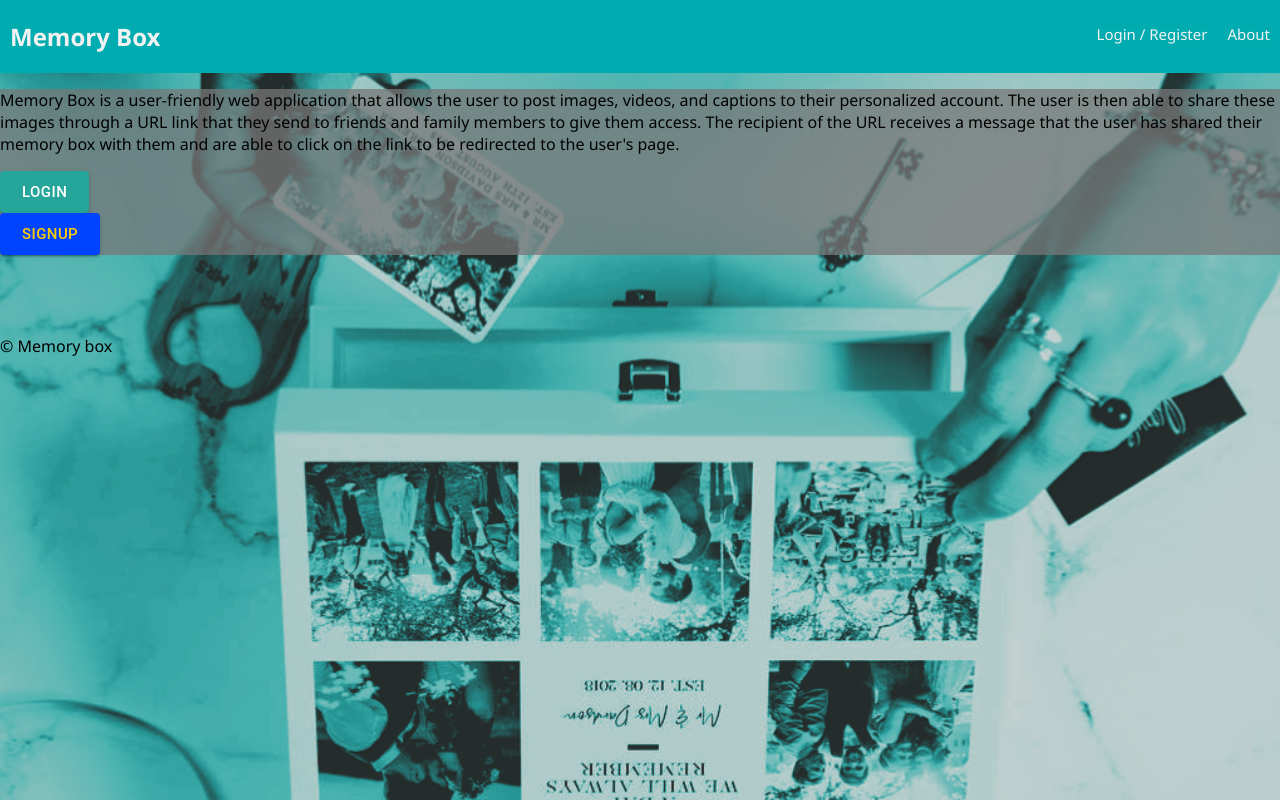
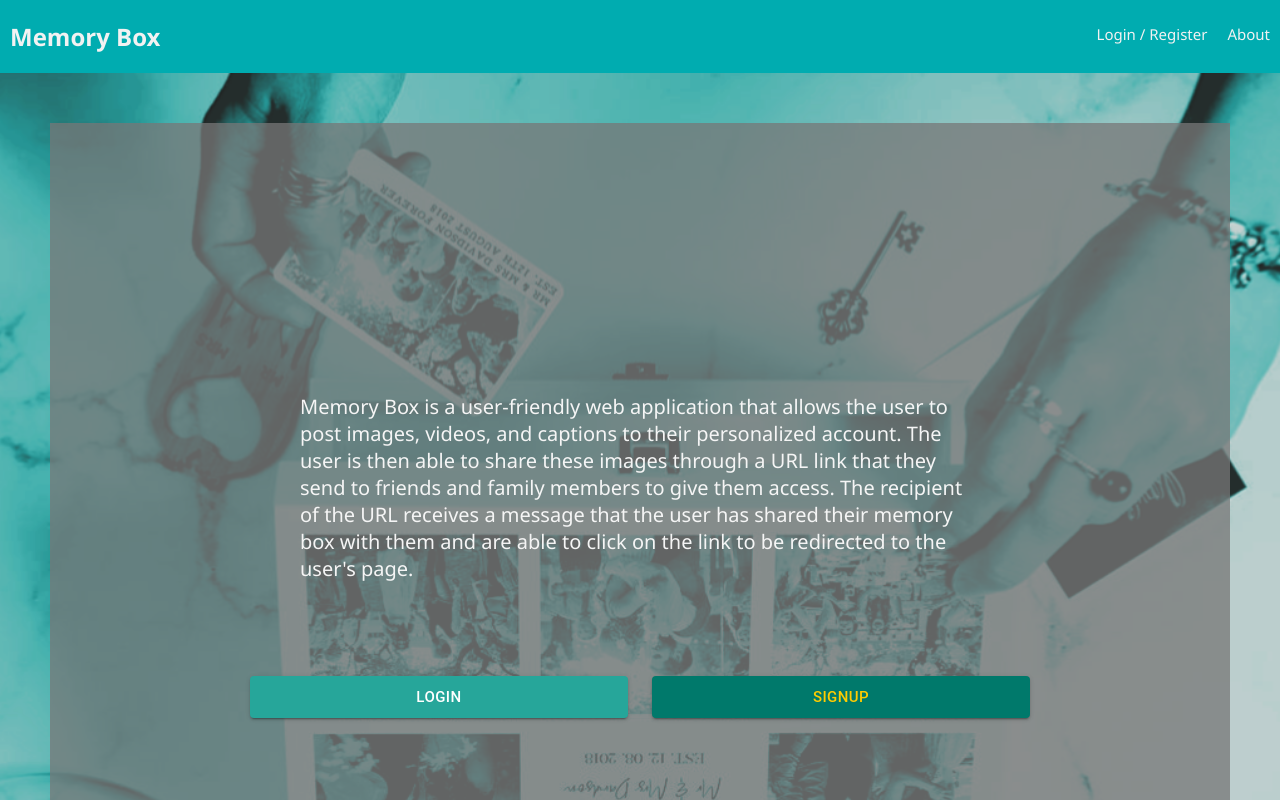
Before and after one commit to shanicegipson/memory_box, a React (Create React App) app: page /#/home in a window 1280 px wide. Shown: the top 800 px of the page. Built offline with nearby package versions, Linux system fonts and the light colour scheme; no server answers.

Commit message:
added Grid Mui to landing page

```diff
--- a/src/components/App/App.css
+++ b/src/components/App/App.css
@@ -49,8 +49,14 @@ input {
 }
 
 
-img {
-    width: 250px;
-    height: auto;
-    margin: 10px;
+/* .footer {
+    margin-bottom
+} */
+
+.login-btn {
+    width: 100%;
 }
+
+.sign-btn{
+    width: 100%;
+}
--- a/src/components/App/App.js
+++ b/src/components/App/App.js
@@ -21,30 +21,14 @@ import SharePage from '../pages/SharePage/SharePage';
 import EditPage from '../pages/EditPage/EditPage';
 import GuestPage from '../pages/GuestPage/GuestPage';
 
-import MuiThemeProvider from '@material-ui/core/styles/MuiThemeProvider';
-import { createMuiTheme } from '@material-ui/core/styles';
+
+
 
 import './App.css';
 import LoginModal from '../LoginModal/LoginModal';
 import SignupModal from '../SignupModal/SignupModal';
 
-const theme = createMuiTheme({
-  palette: {
-    primary: {
-      // light: will be calculated from palette.primary.main,
-      main: '#26a69a',
-      // dark: will be calculated from palette.primary.main,
-      // contrastText: will be calculated to contrast with palette.primary.main
-    },
-    secondary: {
-      light: '#0066ff',
-      main: '#0044ff',
-      // dark: will be calculated from palette.secondary.main,
-      contrastText: '#ffcc00',
-    },
-  }
 
-});
 
 class App extends Component {
   componentDidMount () {
@@ -53,7 +37,7 @@ class App extends Component {
 
   render() {
     return (
-    <MuiThemeProvider theme={theme}>
+
       <Router>
         <div>
           <Nav />
@@ -128,7 +112,7 @@ class App extends Component {
           <Footer />
         </div>
       </Router>
-    </MuiThemeProvider>
+
   )}
 }
 
--- a/src/components/Footer/Footer.js
+++ b/src/components/Footer/Footer.js
@@ -7,7 +7,7 @@ import './Footer.css'
 // or even care what the redux state is, so it doesn't need 'connect()'
 
 const Footer = () => (
-  <footer>
+  <footer className='footer'>
     &copy; Memory box
   </footer>
 );
--- a/src/components/LoginModal/LoginModal.js
+++ b/src/components/LoginModal/LoginModal.js
@@ -13,6 +13,7 @@ class LoginModal extends Component {
     Swal.mixin({
       input: 'text',
       confirmButtonText: 'Next &rarr;',
+      confirmButtonColor:'#0bbaa6',
       showCancelButton: true,
       progressSteps: ['1', '2']
     }).queue([
@@ -44,12 +45,13 @@ class LoginModal extends Component {
                 username: result.value[0],
                 email: result.value[0],
                 password: result.value[1],
-              },
+              }
 
             });
 
 
           } else {
+            alert('Error: Please check your email or password');
             this.props.dispatch({ type: 'LOGIN_INPUT_ERROR' });
           }
         })
@@ -61,8 +63,11 @@ class LoginModal extends Component {
   render() {
     return (
 
-        <div className='login'>
-          <Button variant= 'contained' size='large' color='primary' onClick={this.showModal}>Login</Button>
+        <div className='login-btn'>
+          <Button size='large' variant= 'contained'
+          color='primary'
+          fullWidth={true}
+          onClick={this.showModal}>Login</Button>
         </div>
 
     )
--- /dev/null
+++ b/src/components/SignupModal/SignupModal.css
@@ -0,0 +1,3 @@
+.MuiButton-label {
+    color: whitesmoke;
+}
--- a/src/components/SignupModal/SignupModal.js
+++ b/src/components/SignupModal/SignupModal.js
@@ -3,7 +3,35 @@ import Swal from 'sweetalert2';
 import { connect } from 'react-redux';
 import mapStoreToProps from '../../redux/mapStoreToProps';
 
+import MuiThemeProvider from '@material-ui/core/styles/MuiThemeProvider';
+import { createMuiTheme } from '@material-ui/core/styles';
+import { withStyles } from '@material-ui/core/styles';
+
 import Button from '@material-ui/core/Button';
+
+const theme = createMuiTheme({
+  palette: {
+    primary: {
+      // light: will be calculated from palette.primary.main,
+      main: '#26a69a',
+      // dark: will be calculated from palette.primary.main,
+      // contrastText: will be calculated to contrast with palette.primary.main
+    },
+    secondary: {
+      light: '#0066ff',
+      main: '#00796b',
+      // dark: will be calculated from palette.secondary.main,
+      contrastText: '#ffcc00',
+    },
+  }
+
+});
+
+const styles = {
+  root: {
+    color: 'white',
+  }
+};
 
 class SignupModal extends Component {
   state = {
@@ -16,8 +44,9 @@ class SignupModal extends Component {
         Swal.mixin({
             input: 'text',
             confirmButtonText: 'Next &rarr;',
+            confirmButtonColor:'#0bbaa6',
             showCancelButton: true,
-            progressSteps: ['1', '2', '3']
+            progressSteps: ['1', '2', '3'],
         }).queue([
             {
               title: 'First Name',
@@ -64,12 +93,16 @@ class SignupModal extends Component {
 
 
     render () {
+
         return (
-            <div className='login'>
-                <Button variant= 'contained' size='large' color='secondary' onClick={this.showModal}>SIGNUP</Button>
+          <MuiThemeProvider theme={theme}>
+            <div className='sign-btn'>
+                <Button variant= 'contained'  fullWidth={true} size='large' color='secondary' onClick={this.showModal}>SIGNUP</Button>
             </div>
+          </MuiThemeProvider>
+
         )
     }
 }
 
-export default connect (mapStoreToProps) (SignupModal);
+export default  connect (mapStoreToProps) (SignupModal);
--- a/src/components/pages/LandingPage/LandingPage.css
+++ b/src/components/pages/LandingPage/LandingPage.css
@@ -4,43 +4,38 @@ Container
 
 .container {
     padding: 20px;
+
 }
 
-body  {
-    background-color: #008183;
+.landing_container {
     background-image: url(../../../images/memoryboxbackground.jpg);
+    background-repeat: no-repeat;
     background-size: cover;
-
 }
 
 /* --------------------------------------------------------------------------------
 Button
 -------------------------------------------------------------------------------- */
+.log-modal{
+    text-align: left;
+    display: inline-block;
+    width: 100%;
 
-.btn {
-    background-color: #00acb0;
-    border-radius: 4px;
-    color: #f8f8f8;
-    display: inline-block;
-    padding: 10px;
-    outline: 0;
-    cursor: pointer;
-    font-size: 1.1rem;
 }
 
-.btn_sizeMin {
-    min-height: 50px;
-    min-width: 100px;
+.sign-modal{
+    text-align: right;
+
+
 }
 
-.btn_sizeFull {
-    display: block;
-    width: 100%;
+.modal {
+    display: inline-block;
 }
 
-.btn:hover {
-    background-color: #008183;
-    text-decoration: none;
+.modal-btn {
+     margin: 100px;
+     display: inline-block;
 }
 
 /* --------------------------------------------------------------------------------
@@ -48,16 +43,16 @@ Grid
 -------------------------------------------------------------------------------- */
 
 .grid {
-    display: flex;
-    flex: 0 1 auto;
+    /* display: flex;
+    flex: 0 1 auto; */
     /* defaults to 'row' */
-    flex-direction: row;
-    flex-wrap: wrap;
+    /* flex-direction: row;
+    flex-wrap: wrap; */
     /* defaults to 'flex-start' */
-    justify-content: flex-start;
-    align-items: flex-start;
+    /* justify-content: flex-start;
+    align-items: flex-start; */
 }
-
+/*
 .grid-col {
     flex: 0 0 auto;
     padding: 0 0.5rem 0.5rem;
@@ -122,9 +117,18 @@ Grid
 .grid-col_12 {
     flex-basis: 100%;
     max-width: 100%;
-}
+} */
 
 .transparent-div {
     background-color: rgba(119, 119, 119, 0.75);
+    background-size: contain;
+    margin:50px;
+    padding: 200px;
+    display: inline-block;
+}
 
+.description {
+    color: whitesmoke;
+    font-size: 20px;
+    padding: 50px;
 }
--- a/src/components/pages/LandingPage/LandingPage.js
+++ b/src/components/pages/LandingPage/LandingPage.js
@@ -2,9 +2,12 @@ import React, { Component } from 'react';
 import { connect } from 'react-redux';
 import mapStoreToProps from '../../../redux/mapStoreToProps';
 
-import './LandingPage.css';
+
 import LoginModal from '../../LoginModal/LoginModal';
 import SignupModal from '../../SignupModal/SignupModal';
+import './LandingPage.css';
+
+import { Grid } from '@material-ui/core';
 
 class LandingPage extends Component {
 
@@ -19,13 +22,25 @@ class LandingPage extends Component {
         return (
             <div className="landing_container">
                 <div className="transparent-div">
-                <p>Memory Box is a user-friendly web application that allows the user to post images, videos, and
+                    <Grid container spacing={3}>
+                        <Grid item xs={12}>
+                            <p className='description'>Memory Box is a user-friendly web application that allows the user to post images, videos, and
                             captions to their personalized account. The user is then able to share these images through a
                             URL link that they send to friends and family members to give them access. The recipient of
                             the URL receives a message that the user has shared their memory box with them and are able
                             to click on the link to be redirected to the user's page.</p>
-                 <LoginModal />
-                 <SignupModal />
+                        </Grid>
+                        <Grid item xs={6} className='modal' >
+                            <div className='log-modal'>
+                                <LoginModal className="modal-btn" />
+                            </div>
+                        </Grid>
+                        <Grid item xs={6} >
+                            <div className='sign-modal'>
+                                <SignupModal className="modal-btn" />
+                            </div>
+                        </Grid>
+                    </Grid>
                 </div>
             </div>
         );
--- a/src/components/pages/UserPage/UserPage.css
+++ b/src/components/pages/UserPage/UserPage.css
@@ -3,6 +3,6 @@
     margin: 10px;
 }
 
-body {
-    background-color: rgb(198, 243, 241);
+.container {
+    background-color: rgb(9, 192, 183);
 }
--- a/src/components/pages/UserPage/UserPage.js
+++ b/src/components/pages/UserPage/UserPage.js
@@ -10,8 +10,8 @@ import AddIcon from '@material-ui/icons/Add';
 import ShareIcon from '@material-ui/icons/Share';
 
 
+
 class UserPage extends Component {
-
 
   moveToUploadPage = (event) => {
     this.props.history.push("/upload");
@@ -25,12 +25,13 @@ class UserPage extends Component {
   render() {
     const userFirstName = this.props.store.user.firstName;
     return (
-      <div>
-        <div>
+      <div className=".container">
+
           <div className="header">
           <h1 id="welcome">
             {userFirstName}'s MEMORY BOX!
           </h1>
+
           </div>
               <MediaItem />
 
@@ -50,10 +51,6 @@ class UserPage extends Component {
 
             </div>
 
-
-
-          {/* <LogOutButton className="log-in" /> */}
-        </div>
       </div>
 
     )
--- a/src/mediaItem/MediaItem.css
+++ b/src/mediaItem/MediaItem.css
@@ -0,0 +1,3 @@
+.img {
+    width:auto;
+}
--- a/src/mediaItem/mediaItem.js
+++ b/src/mediaItem/mediaItem.js
@@ -4,7 +4,27 @@ import mapStoreToProps from '../redux/mapStoreToProps';
 import { Grid } from '@material-ui/core';
 import { withRouter } from 'react-router-dom';
 
+import GridList from '@material-ui/core/GridList';
+import GridListTile from '@material-ui/core/GridListTile';
+
 import './MediaItem.css';
+
+// const useStyles = makeStyles(theme => ({
+//     root: {
+//       display: 'flex',
+//       flexWrap: 'wrap',
+//       justifyContent: 'space-around',
+//       overflow: 'hidden',
+//       backgroundColor: theme.palette.background.paper,
+//     },
+//     gridList: {
+//       width: 500,
+//       height: 450,
+//     },
+//   }));
+
+//   const classes = useStyles();
+
 
 class MediaItem extends Component {
     state = {
@@ -26,18 +46,17 @@ class MediaItem extends Component {
         const mediaInfo = this.props.store.media.map((media, index) =>{
             console.log(media.pics_id, 'id of pic');
         return (
-            <Grid item xs={12} md={3} key={index}>
+            <GridListTile  key={index}>
                 <div  className='media_item' >
                     <img src={media.path}  onClick={this.toEditPage(media.pics_id)} alt='text'/>
-
                 </div>
-            </Grid>
+            </GridListTile >
         )
     });
 
         return(
             <div>
-                <Grid container spacing={3}>{mediaInfo}</Grid>
+                <GridList cellHeight={'auto'} cols={3}>{mediaInfo}</GridList>
             </div>
         )
     }
```
Lines whose indentation alone changed are shown as unchanged.
